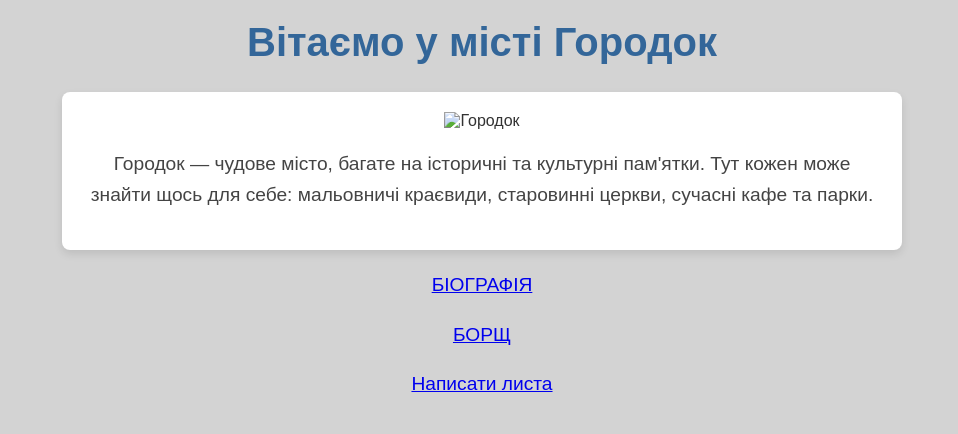
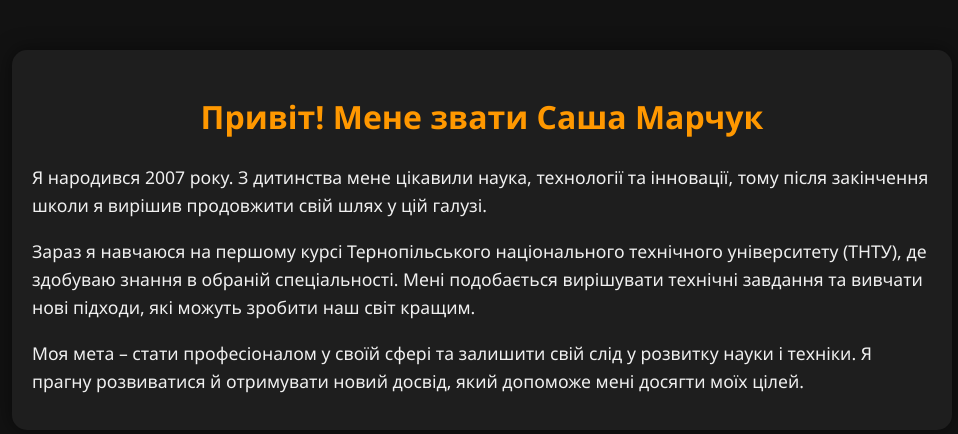
Before and after one commit to Arnis-code/test, a plain HTML site: page index.html in a window 1280 px wide. Shown: the whole page, without its empty margins (158-1116 px from the left). Drawn offline with Linux system fonts and the light colour scheme.

Commit message:
Update index.html

```diff
--- a/index.html
+++ b/index.html
@@ -2,54 +2,50 @@
 <html lang="uk">
 <head>
     <meta charset="UTF-8">
-
-    <title>Місто Городок</title>
+    <meta name="viewport" content="width=device-width, initial-scale=1.0">
+    <title>Саша Марчук - Про мене</title>
     <style>
-         body {
-            font-family: Arial, sans-serif;
-            background-color: #d3d3d3;
-            color: #333;
-            text-align: center;
+        body {
+            font-family: 'Segoe UI', Tahoma, Geneva, Verdana, sans-serif;
+            line-height: 1.6;
+            margin: 0;
+            padding: 0;
+            background-color: #121212;
+            color: #f0f0f0;
+        }
+        .container {
+            max-width: 900px;
+            margin: 50px auto;
+            padding: 20px;
+            background-color: #1e1e1e;
+            border-radius: 15px;
+            box-shadow: 0 0 20px rgba(0, 0, 0, 0.5);
         }
         h1 {
-            color: #336699; /* Колір заголовку */
-            font-size: 2.5em;
-            margin-top: 20px;
+            color: #ff9800;
+            text-align: center;
+            margin-bottom: 20px;
         }
-        .content {
-            margin: 20px auto;
-            width: 80%;
-            max-width: 800px;
-            background-color: #fff;
-            padding: 20px;
-            border-radius: 8px;
-            box-shadow: 0px 4px 8px rgba(0, 0, 0, 0.1);
+        p {
+            margin-bottom: 15px;
+            font-size: 1.1em;
         }
-
-        p {
-            font-size: 1.2em;
-            line-height: 1.6;
-            color: #444;
+        a {
+            color: #ff9800;
+            text-decoration: none;
+            transition: color 0.3s;
+        }
+        a:hover {
+            color: #ffc107;
         }
     </style>
 </head>
 <body>
-
-    <h1>Вітаємо у місті Городок</h1>
-
-    <div class="content">
-
-        <img src="../dassad.jpg" alt="Городок" />
-
-
-        <p>Городок — чудове місто, багате на історичні та культурні пам'ятки. Тут кожен може знайти щось для себе: мальовничі краєвиди, старовинні церкви, сучасні кафе та парки.</p>
+    <div class="container">
+        <h1>Привіт! Мене звати Саша Марчук</h1>
+        <p>Я народився 2007 року. З дитинства мене цікавили наука, технології та інновації, тому після закінчення школи я вирішив продовжити свій шлях у цій галузі.</p>
+        <p>Зараз я навчаюся на першому курсі Тернопільського національного технічного університету (ТНТУ), де здобуваю знання в обраній спеціальності. Мені подобається вирішувати технічні завдання та вивчати нові підходи, які можуть зробити наш світ кращим.</p>
+        <p>Моя мета – стати професіоналом у своїй сфері та залишити свій слід у розвитку науки і техніки. Я прагну розвиватися й отримувати новий досвід, який допоможе мені досягти моїх цілей.</p>
     </div>
-	 <div class="links">
-        <p><a href="Untitled-2.html" >БІОГРАФІЯ</a></p>
-        <p><a href="Untitled-3.html" >БОРЩ</a></p>
-		<p><a href="mailto:tola1867@gmail.com">Написати листа</a></p>
-
-    </div>
-
 </body>
 </html>
```
